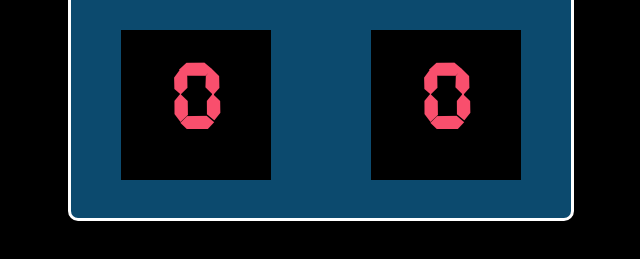
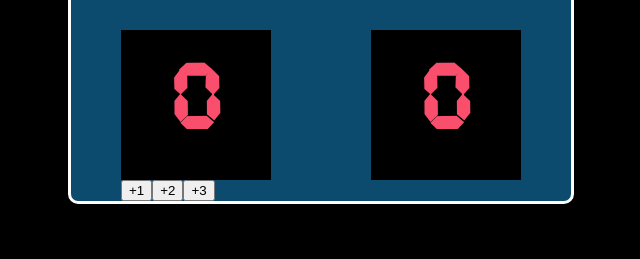
Before and after one commit to jonjack17/basketball-scoreboard, a plain HTML site: page index.html in a window 1280 px wide. Shown: the part 185-444 px from the top of the page, without its empty margins (319-959 px from the left). Drawn offline with Linux system fonts and the light colour scheme.

Commit message:
Began adding button section. adjusted things with container padding/height

```diff
--- a/index.html
+++ b/index.html
@@ -17,7 +17,9 @@
                 </h3>
             </div>
             <div class = "button-section">
-
+                <button id="add-1"> +1 </button>
+                <button id="add-2"> +2 </button>
+                <button id="add-3"> +3 </button>
             </div>
         </div>
 
--- a/styles/styles.css
+++ b/styles/styles.css
@@ -28,13 +28,11 @@ h3 {
     background-color: #0C4A6E;
     margin: auto;
     margin-top: 100px;
-    padding-bottom: 50px;
     display: flex;
     justify-content: space-around;
     max-width: 500px;
     border: 3px solid white;
     border-radius: 10px;
-    height: 250px;
 }
 
 .score-section {
@@ -45,3 +43,7 @@ h3 {
     justify-content: center;
     align-items: center;
 }
+
+.button-section {
+    display: flex;
+}
```
